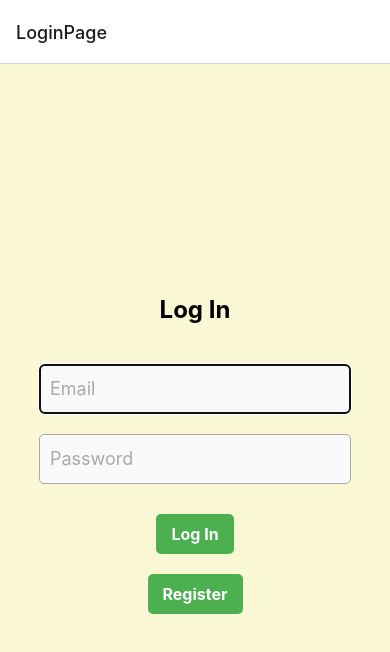
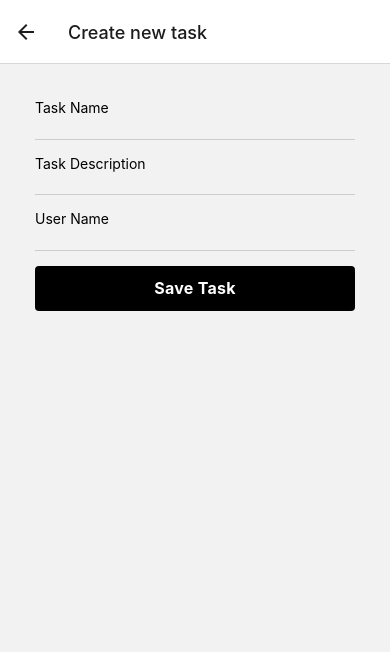
Before and after one commit to IT20026448/CTSE-Project, a React Native app in the folder WareHouseManagement/: screen /AddTaskScreen in a window 390 px wide. Shown: the top 652 px of the page. Built offline with nearby package versions, Linux system fonts and the light colour scheme.

Commit message:
Refactor() : Add task screen

```diff
--- a/WareHouseManagement/App.js
+++ b/WareHouseManagement/App.js
@@ -2,7 +2,7 @@ import { NavigationContainer, useNavigation } from "@react-navigation/native";
 import { createNativeStackNavigator } from "@react-navigation/native-stack";
 import LoginPage from "./components/Loginpage";
 import Home from "./components/Home";
-import Tasks from "./screens/Task.js";
+import AddTaskScreen from "./components/TaskManagement/AddTaskScreen";
 
 export default function App() {
   const Stack = createNativeStackNavigator();
@@ -11,7 +11,7 @@ export default function App() {
       <Stack.Navigator initialRouteName="LoginPage">
         <Stack.Screen name="LoginPage" component={LoginPage} />
         <Stack.Screen name="Home" component={Home} />
-        <Stack.Screen name="Tasks" component={Tasks} />
+        <Stack.Screen name="AddTaskScreen" component={AddTaskScreen} options={{ title: "Create new task"}}/>
       </Stack.Navigator>
     </NavigationContainer>
   );
--- a/WareHouseManagement/components/Home.js
+++ b/WareHouseManagement/components/Home.js
@@ -33,7 +33,7 @@ export default function Home() {
             <Image source={profile} style={styles.profileImage} />
           </View>
         </SafeAreaView>
-        <TouchableOpacity onPress={() => navigation.navigate("Tasks")}>
+        <TouchableOpacity onPress={() => navigation.navigate("AddTaskScreen")}>
           <ImageBackground
             source={work}
             style={[styles.discoverItem]}
--- /dev/null
+++ b/WareHouseManagement/components/TaskManagement/AddTaskScreen.js
@@ -0,0 +1,118 @@
+import React, { useState } from "react";
+import {
+  View,
+  StyleSheet,
+  TextInput,
+  ScrollView,
+  Pressable,
+  Text,
+} from "react-native";
+import { addDoc, collection } from "firebase/firestore";
+import { db } from "../../firebase-config";
+
+const AddTaskScreen = (props) => {
+  const initialState = {
+    taskName: "",
+    taskDescription: "",
+    userName: "",
+  };
+
+  const [state, setState] = useState(initialState);
+
+  const handleChangeText = (value, name) => {
+    setState({ ...state, [name]: value });
+  };
+
+  const saveNewTask = async () => {
+    if (
+      state.taskName === "" ||
+      state.taskDescription === "" ||
+      state.userName === ""
+    ) {
+      alert("Empty field");
+    } else {
+      try {
+        addDoc(collection(db, "Tasks"), {
+          taskName: state.taskName,
+          taskDescription: state.taskDescription,
+          userName: state.userName,
+        });
+
+        props.navigation.navigate("TaskList");
+      } catch (error) {
+        console.log(error);
+      }
+    }
+  };
+
+  return (
+    <ScrollView style={styles.container}>
+      {/* Task Name Input */}
+      <View style={styles.inputGroup}>
+        <TextInput
+          placeholder="Task Name"
+          onChangeText={(value) => handleChangeText(value, "taskName")}
+          value={state.taskName}
+        />
+      </View>
+
+      {/* Description Input */}
+      <View style={styles.inputGroup}>
+        <TextInput
+          placeholder="Task Description"
+          multiline={true}
+          numberOfLines={4}
+          onChangeText={(value) => handleChangeText(value, "taskDescription")}
+          value={state.taskDescription}
+        />
+      </View>
+
+      {/* User Name */}
+      <View style={styles.inputGroup}>
+        <TextInput
+          placeholder="User Name"
+          multiline={true}
+          numberOfLines={2}
+          onChangeText={(value) => handleChangeText(value, "userName")}
+          value={state.userName}
+        />
+      </View>
+
+      <Pressable style={styles.button} onPress={() => saveNewTask()}>
+        <Text style={styles.text}>{"Save Task"}</Text>
+      </Pressable>
+    </ScrollView>
+  );
+};
+
+const styles = StyleSheet.create({
+  container: {
+    flex: 1,
+    padding: 35,
+  },
+  inputGroup: {
+    flex: 1,
+    padding: 0,
+    marginBottom: 15,
+    borderBottomWidth: 1,
+    borderBottomColor: "#cccccc",
+  },
+  button: {
+    alignItems: "center",
+    justifyContent: "center",
+    paddingVertical: 12,
+    paddingHorizontal: 32,
+    borderRadius: 4,
+    elevation: 3,
+    backgroundColor: "black",
+  },
+  text: {
+    fontSize: 16,
+    lineHeight: 21,
+    fontWeight: "bold",
+    letterSpacing: 0.25,
+    color: "white",
+  },
+});
+
+export default AddTaskScreen;
--- a/WareHouseManagement/firebase-config.js
+++ b/WareHouseManagement/firebase-config.js
@@ -1,6 +1,7 @@
 // Import the functions you need from the SDKs you need
 import { initializeApp } from "firebase/app";
 import firebase from "firebase/compat/app";
+import { getFirestore } from "firebase/firestore";
 import "firebase/compat/firestore";
 import "firebase/compat/auth";
 // TODO: Add SDKs for Firebase products that you want to use
@@ -17,10 +18,12 @@ export const firebaseConfig = {
 };
 
 // Initialize Firebase
-//const app = initializeApp(firebaseConfig);
+const app = initializeApp(firebaseConfig);
 
 if (!firebase.apps.length) {
   firebase.initializeApp(firebaseConfig);
 }
 
+export const db = getFirestore(app);
+
 export { firebase };
```
Also changed, not shown: WareHouseManagement/components/TaskManagement/TaskDetailsScreen.js (added), WareHouseManagement/components/TaskManagement/TaskList.js (added).
